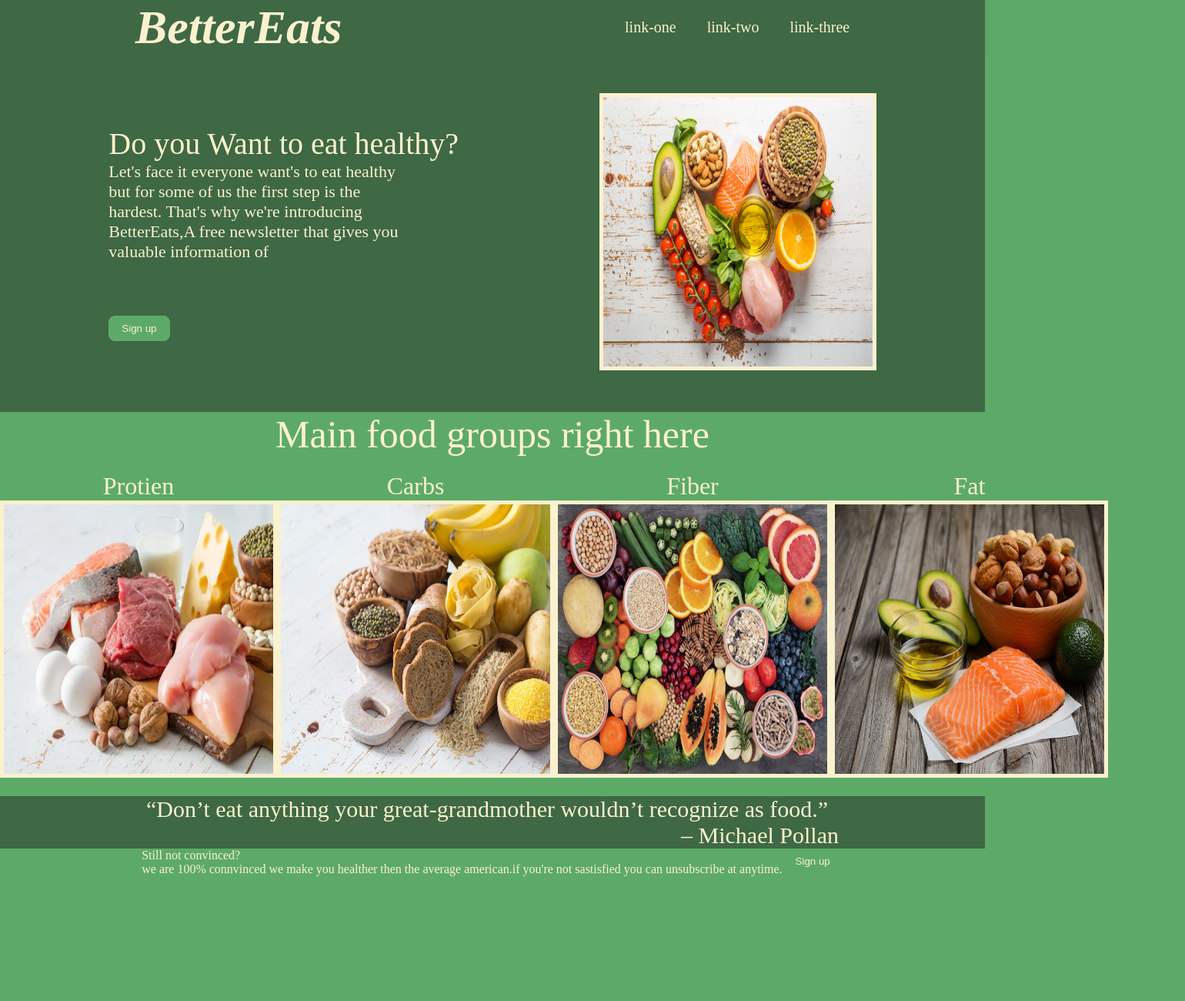
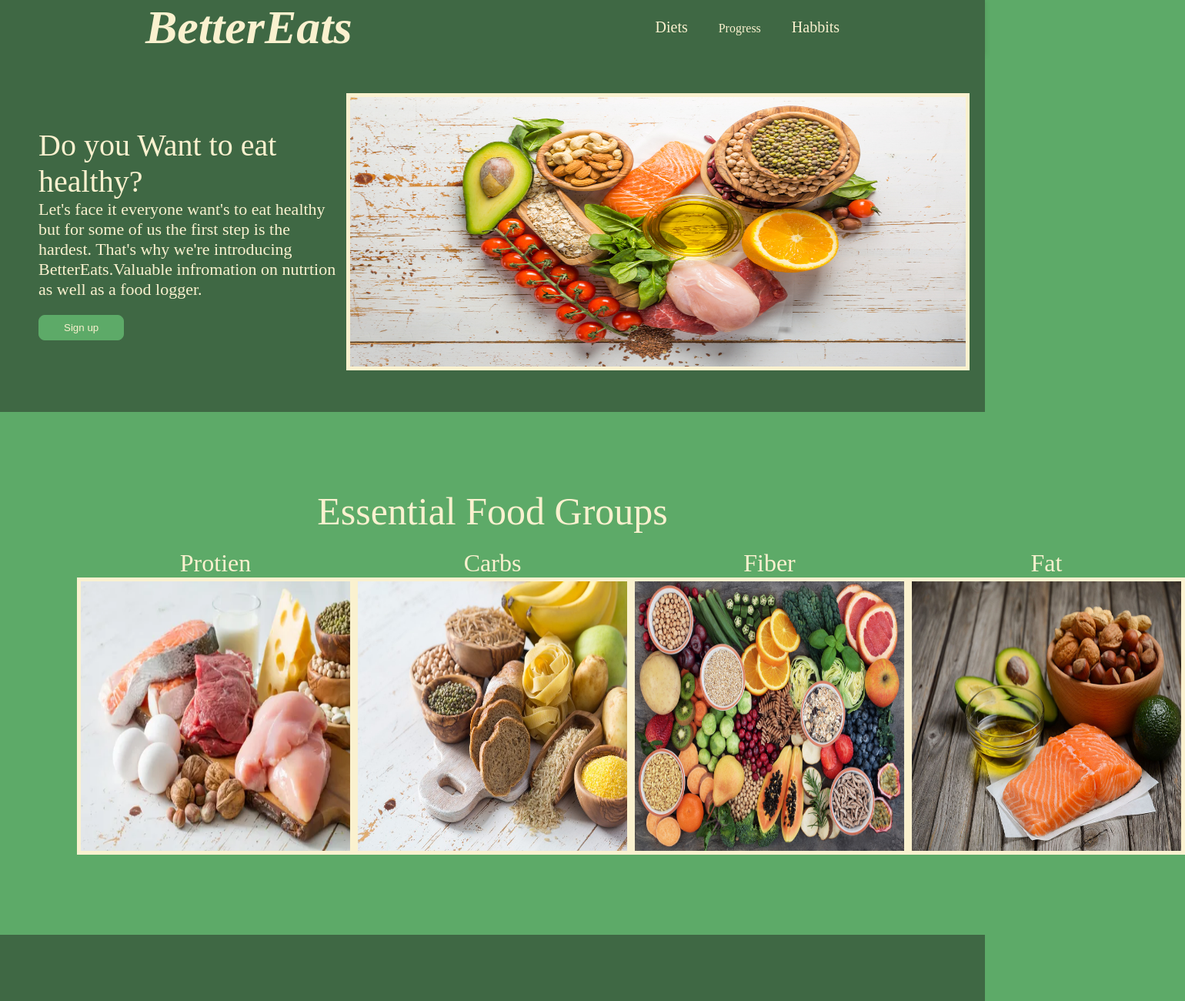
Before and after one commit to Cesarcasas0737/landing_page, a plain HTML site: page index.html in a window 1280 px wide. Shown: the top 1300 px of the page at 77% size, 1540 px wide, since content can reach past the window. Before the commit the page ends 1138 px from the top, so only its background shows below. Drawn offline with Linux system fonts and the light colour scheme.

Commit message:
edited minor alignment issues with content a

```diff
--- a/index.html
+++ b/index.html
@@ -15,29 +15,29 @@
         <div class="logo">BetterEats</div>
 
         <ul class="links">
-            <li><a href="google.com">link-one</a></li>
-            <li><a href="google.com">link-two</a></li>
-            <li><a href="google.com">link-three</a></li>
+            <li><a href="google.com">Diets</a></li>
+            <li><a href="google.com"></a>Progress</li>
+            <li><a href="google.com">Habbits</a></li>
         </ul>
     </div>
     <!--l = left | r = right-->
     <div class ="content-a">
+
         <div class="content-a-l">
-            <!--Using h3 or h2 is not a terrible idea,actually
-            by doing this it gives a huge gap of padding. i don't want this-->
-
+            <div class="content-a-l-child">
                 <div class="content-a-l-top">
                     Do you Want to eat healthy?
                 </div>
 
                 <div class="content-a-l-content">
                     Let's face it everyone want's to eat healthy but for some of us the first step is the hardest.
-                That's why we're introducing BetterEats,A free newsletter that gives you valuable information of
+                    That's why we're introducing BetterEats.Valuable infromation on nutrtion as well as a food logger.
                 </div>
                 <!-- make it so button does not scale.-->
 
                 <div class="content-a-l-bottom">
                     <button class="sign-up"> Sign up</button>
+                </div>
             </div>
         </div>
 
@@ -51,7 +51,7 @@
 
         <!-- going to need some title of some sort-->
         <div class="content-b-top">
-            Main food groups right here
+            Essential Food Groups
         </div>
 
         <!--going to need 4 containers within this one-->
@@ -121,7 +121,7 @@
         <div class="d-contain">
             <div class="d-l-contain">
                 <div class="d-tilte">Still not convinced?</div>
-                <div class="d-text">we are 100% connvinced we make you healther then the average american.if you're not sastisfied you can unsubscribe at anytime.</div>
+                <div class="d-text">Free sign-up,instant knowledge,healthier you!</div>
             </div>
 
             <div class="d-r-contain">
@@ -129,5 +129,8 @@
             </div>
         </div>
     </div>
+    <div class="footer">
+
+    </div>
 </body>
 </html>
--- a/style.css
+++ b/style.css
@@ -41,7 +41,6 @@ below is content one! */
     align-items: center;
     background: #3f6844;
     padding: 50px;
-
     /*Not sure if this is a good idea but we'll see*/
     margin-top: -1px;
 
@@ -63,12 +62,18 @@ below is content one! */
 
   }
 
+
 .content-a-l{
+    display: flex;
+    align-items:center;
+    justify-content: center;
+    flex-direction: column;
+    width: 810px;
+    height: 360px;
+}
+.content-a-l-child{
 
-    display: flex;
-    flex-direction: column;
 }
-
 .content-a-l-top{
 font-size: 40px;
 }
@@ -77,7 +82,7 @@ font-size: 40px;
     display: flex;
     flex-direction: column;
     font-size: 22px;
-    height: 200px;
+    height: 150px;
     width: 400px;
     margin-bottom: 0px;
     }
@@ -85,8 +90,8 @@ font-size: 40px;
 .content-a-l-bottom{
 }
 
-.content-a-r{
-    /*Image here*/
+.content-a-r img{
+    width: 800px;
 }
 
 /**/
@@ -97,6 +102,7 @@ font-size: 40px;
 display: flex;
 flex-direction: column;
 background-color:#5DAA68;
+padding: 100px;
 }
 
 .content-b-top{
@@ -112,10 +118,10 @@ font-size: 50px;
 
 /*hold images with text*/
 .content-b-content{
-display: flex;
-flex-direction: row;
-justify-content: space-around;
-align-items: center;
+    display: flex;
+    flex-direction: row;
+    justify-content: space-around;
+    align-items: center;
 }
 
 /*image + text*/
@@ -139,7 +145,7 @@ font-size: 32px;
     display: flex;
     justify-content: center;
     align-items: center;
-    margin-top: 20px;
+    padding: 100px;
     background-color: #3f6844;
 }
 
@@ -159,20 +165,29 @@ font-size: 32px;
 }
 .content-d{
     display: flex;
-    flex-direction: row;
+    flex-direction: column;
     justify-content: center;
     align-items: center;
+    margin: 100px;
 }
 .d-contain{
     display: flex;
     flex-direction: row;
-    justify-content: space-around;
+    justify-content: center;
+    align-items: center;
+    background: #3f6844;
+    padding: 50px;
+    border-radius: 8px;
 }
 .d-l-contain{
     display: flex;
     flex-direction: column;
+    margin-right: 10px;
 }
-.d-title{
+.d-r-contain{
+
+}
+.d-tilte{
     font-size: 40px;
 }
 /* apply to all*/
@@ -183,7 +198,7 @@ img{
 }
 
 button {
-    padding: 8px 16px;
+    padding: 8px 32px;
     border-radius: 8px;
 
     }
```
Lines whose indentation alone changed are shown as unchanged.
